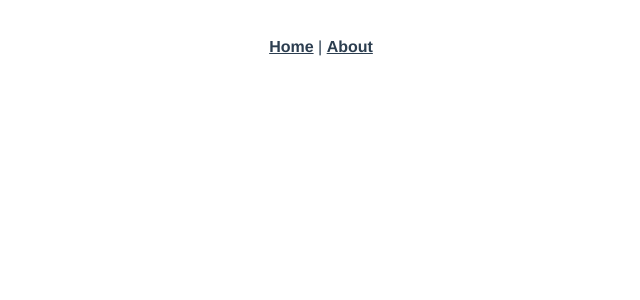
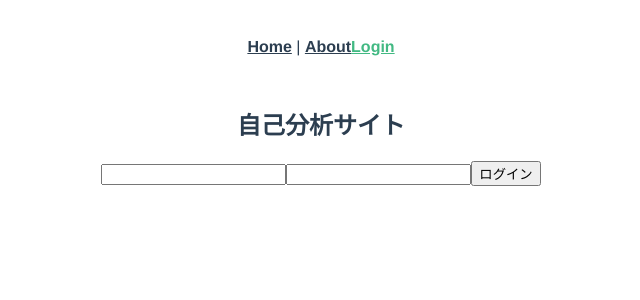
Before and after one commit to webex13-team-6/original-team-app, a Vue app: page /login in a window 1280 px wide. Before the commit this address had no page. Shown: the top 300 px of the page, without its empty margins (319-959 px from the left). Built offline with nearby package versions, Linux system fonts and the light colour scheme.

Commit message:
ログインページの開 発設定

```diff
--- a/babel.config.js
+++ b/babel.config.js
@@ -1,3 +1,3 @@
 module.exports = {
   presets: ["@vue/cli-plugin-babel/preset"],
-};
+}
--- a/package.json
+++ b/package.json
@@ -15,7 +15,7 @@
   },
   "devDependencies": {
     "@vue/cli-plugin-babel": "~4.5.8",
-    "@vue/cli-plugin-eslint": "^4.5.15",
+    "@vue/cli-plugin-eslint": "~4.5.15",
     "@vue/cli-plugin-router": "^4.5.15",
     "@vue/cli-service": "~4.5.8",
     "@vue/compiler-sfc": "^3.0.0",
--- a/src/App.vue
+++ b/src/App.vue
@@ -2,6 +2,7 @@
   <div id="nav">
     <router-link to="/">Home</router-link> |
     <router-link to="/about">About</router-link>
+    <router-link to="/Login">Login</router-link>
   </div>
   <router-view />
 </template>
--- a/src/components/HelloWorld.vue
+++ b/src/components/HelloWorld.vue
@@ -92,7 +92,7 @@ export default {
   props: {
     msg: String,
   },
-};
+}
 </script>
 
 <!-- Add "scoped" attribute to limit CSS to this component only -->
--- a/src/router/index.js
+++ b/src/router/index.js
@@ -1,5 +1,6 @@
-import { createRouter, createWebHistory } from "vue-router";
-import Home from "../views/Home.vue";
+import { createRouter, createWebHistory } from "vue-router"
+import Home from "../views/Home.vue"
+import Login from "../views/Login.vue"
 
 const routes = [
   {
@@ -16,11 +17,16 @@ const routes = [
     component: () =>
       import(/* webpackChunkName: "about" */ "../views/About.vue"),
   },
-];
+  {
+    path: "/login",
+    name: "Login",
+    component: Login,
+  },
+]
 
 const router = createRouter({
   history: createWebHistory(process.env.BASE_URL),
   routes,
-});
+})
 
-export default router;
+export default router
--- a/src/views/Home.vue
+++ b/src/views/Home.vue
@@ -7,12 +7,12 @@
 
 <script>
 // @ is an alias to /src
-import HelloWorld from "@/components/HelloWorld.vue";
+import HelloWorld from "@/components/HelloWorld.vue"
 
 export default {
   name: "Home",
   components: {
     HelloWorld,
   },
-};
+}
 </script>
--- /dev/null
+++ b/src/views/Login.vue
@@ -0,0 +1,51 @@
+<template>
+  <div>
+    <h2>自己分析サイト</h2>
+
+    <input type="text" class="name" />
+    <input type="text" class="password" />
+    <input type="button" value="ログイン" class="login" />
+  </div>
+</template>
+
+<script>
+// import axios from "axios";
+// export default {
+//  data(){
+//   return{
+//    name:"",
+//    comment:"",
+//    posts:[]
+//   };
+//  },
+//  created(){
+//   axios.get(
+//    "/comments"
+//   ).then(response=>{
+//    this.posts = response.data.documents;
+//    console.log(response.data.documents);
+//   });
+//  },
+//  methods:{
+//   createComment(){
+//    axios.post("/comments",
+//   {
+//    fields:{
+//    name: {
+//     stringValue: this.name
+//    },
+//    comment:{
+//     stringValue: this.comment
+//    }
+//   }
+//  }).then(response => {
+//   console.log(response);
+//  }).catch(error => {
+//   console.log(error);
+//  });
+//    this.name="";
+//    this.comment="";
+//   }
+//  }
+// }
+</script>
```
Also changed, not shown: src/main.js (+4 -4 lines), 1 other file (tests, documents, lock files or other folders).
